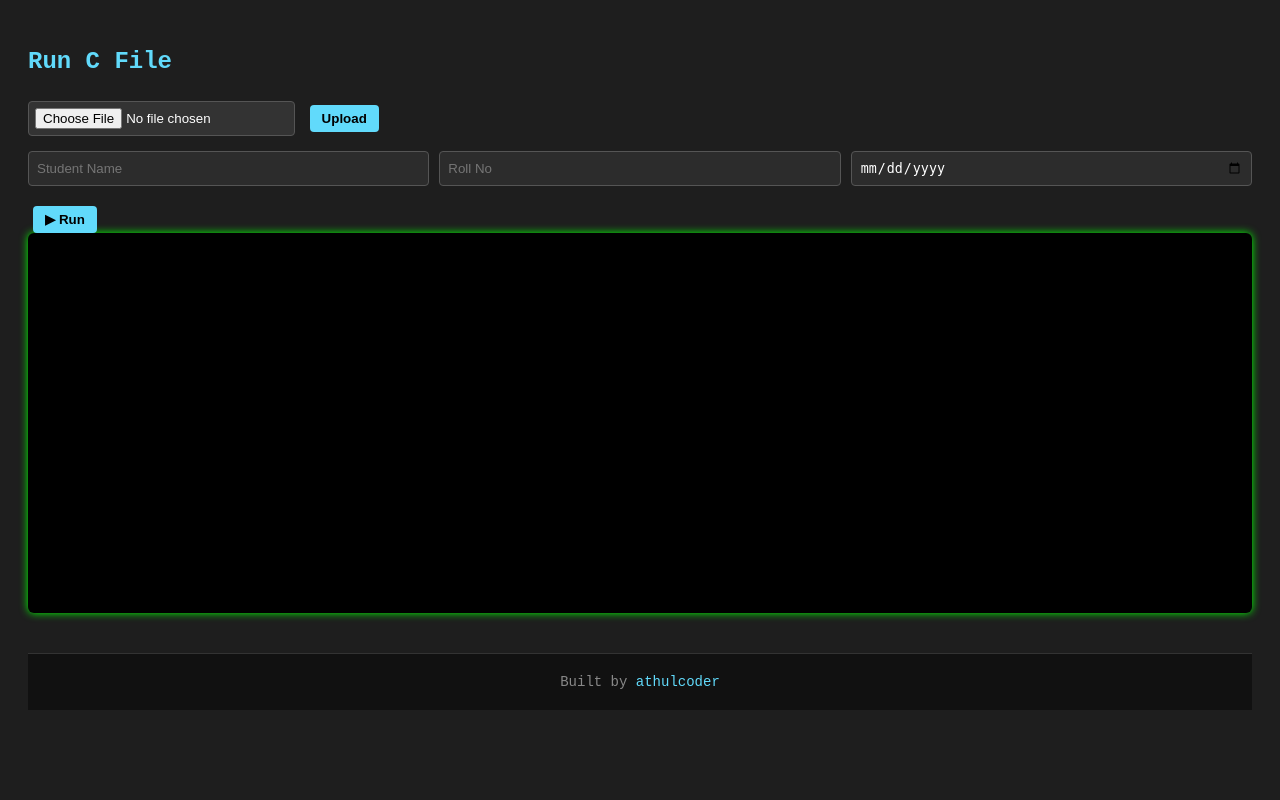
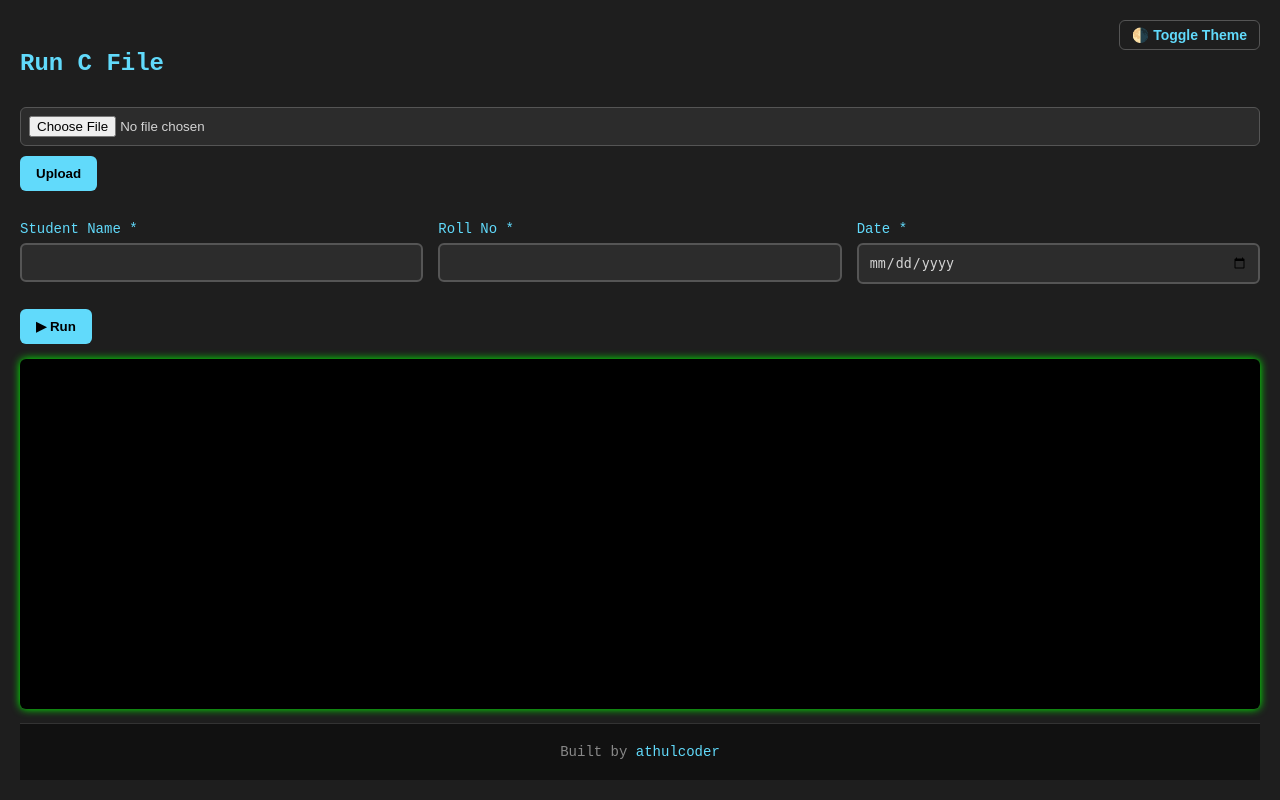
Before and after one commit to athulcoder/c_to_pdf, a Flask app: page / in a window 1280 px wide. Run offline with Flask 3, Linux system fonts and the light colour scheme; some libraries are stand-ins or nearby versions.

Commit message:
ui updated

```diff
--- a/generate_pdf.py
+++ b/generate_pdf.py
@@ -28,8 +28,8 @@ def generate_pdf(c_file_path, student_name, roll_no, date_str, output_text, outp
     style = ParagraphStyle(
         name='Code',
         fontName='Courier',
-        fontSize=10,
-        leading=9.5,
+        fontSize=12,
+        leading=14,
         spaceBefore=0,
         spaceAfter=0
     )
--- a/templates/index.html
+++ b/templates/index.html
@@ -2,22 +2,115 @@
 <html lang="en">
 <head>
   <meta charset="UTF-8" />
-  <title>C File to Pdf Converter</title>
+  <meta name="viewport" content="width=device-width, initial-scale=1.0"/>
+  <title>C File to PDF Converter</title>
   <script src="https://cdn.socket.io/4.5.4/socket.io.min.js"></script>
   <style>
+    :root {
+      --bg-color: #1e1e1e;
+      --text-color: #d4d4d4;
+      --accent: #61dafb;
+      --input-bg: #2c2c2c;
+      --input-border: #555;
+      --input-focus: #00bfff;
+    }
+
+    body.light {
+      --bg-color: #f4f4f4;
+      --text-color: #222;
+      --accent: #007acc;
+      --input-bg: #ffffff;
+      --input-border: #ccc;
+      --input-focus: #007acc;
+    }
+
+    * {
+      box-sizing: border-box;
+    }
+
     body {
-      font-family: "Courier New", monospace;
-      background: #1e1e1e;
-      color: #d4d4d4;
+      margin: 0;
       padding: 20px;
+      font-family: 'Courier New', monospace;
+      background: var(--bg-color);
+      color: var(--text-color);
+      display: flex;
+      flex-direction: column;
+      min-height: 100vh;
     }
 
     h2 {
-      color: #61dafb;
+      margin-top: 0;
+      color: var(--accent);
+    }
+
+    form, .form-group, button {
+      margin-top: 10px;
+    }
+
+    input[type="file"] {
+      background: var(--input-bg);
+      color: var(--text-color);
+      border: 1px solid var(--input-border);
+      padding: 8px;
+      border-radius: 6px;
+      width: 100%;
+    }
+
+    .form-grid {
+      display: grid;
+      grid-template-columns: repeat(auto-fit, minmax(250px, 1fr));
+      gap: 15px;
+      margin-top: 20px;
+    }
+
+    .form-group label {
+      display: block;
+      margin-bottom: 6px;
+      font-size: 14px;
+      color: var(--accent);
+    }
+
+    .form-group input {
+      width: 100%;
+      background: var(--input-bg);
+      color: var(--text-color);
+      border: 2px solid var(--input-border);
+      padding: 10px;
+      border-radius: 6px;
+      transition: border 0.3s, box-shadow 0.3s;
+    }
+
+    .form-group input:focus {
+      border-color: var(--input-focus);
+      box-shadow: 0 0 6px var(--input-focus);
+      outline: none;
+    }
+
+    .actions {
+      margin-top: 15px;
+      display: flex;
+      flex-wrap: wrap;
+      gap: 10px;
+    }
+
+    button {
+      background: var(--accent);
+      color: #000;
+      padding: 10px 16px;
+      border: none;
+      border-radius: 6px;
+      font-weight: bold;
+      cursor: pointer;
+      transition: background 0.3s;
+    }
+
+    button:hover {
+      background: var(--input-focus);
     }
 
     .terminal {
-      background: #000000;
+      background: #000;
       color: #00ff00;
       padding: 15px;
       height: 350px;
@@ -28,66 +121,67 @@
       font-size: 14px;
       line-height: 1.4;
       caret-color: #00ff00;
-    }
-
-    .terminal:focus {
-      outline: none;
-    }
-
-    form,
-    button {
-      margin-top: 10px;
-    }
-
-    input[type="file"] {
-      background: #333;
-      color: #fff;
-      border: 1px solid #555;
-      padding: 6px;
-      border-radius: 4px;
-    }
-
-    button {
-      background: #61dafb;
-      border: none;
-      padding: 6px 12px;
-      border-radius: 4px;
-      font-weight: bold;
-      cursor: pointer;
-      color: #000;
-      margin-left: 5px;
-    }
-
-    button:hover {
-      background: #21a1f1;
-    }
-
-    .form-grid {
-      display: grid;
-      grid-template-columns: repeat(auto-fit, minmax(200px, 1fr));
-      gap: 10px;
       margin-top: 15px;
-    }
-
-    .form-grid input {
-      background: #2c2c2c;
-      color: #fff;
-      border: 1px solid #555;
-      padding: 8px;
-      border-radius: 4px;
-    }
-
-    .actions {
-      margin-top: 10px;
     }
 
     #generateBtn {
       display: none;
     }
+
+    footer {
+      margin-top: auto;
+      padding: 20px;
+      text-align: center;
+      background: #111;
+      color: #888;
+      font-size: 14px;
+      border-top: 1px solid #333;
+    }
+
+    footer a {
+      color: var(--accent);
+      text-decoration: none;
+    }
+
+    .toggle-container {
+      display: flex;
+      justify-content: flex-end;
+      margin-top: -10px;
+    }
+
+    .toggle-container button {
+      background: transparent;
+      border: 1px solid var(--input-border);
+      color: var(--accent);
+      font-size: 14px;
+      padding: 6px 12px;
+    }
+
+    #mobileInput {
+      position: absolute;
+      opacity: 0;
+      height: 1px;
+      width: 1px;
+      top: -9999px;
+    }
+
+    @media (max-width: 600px) {
+      .form-grid {
+        grid-template-columns: 1fr;
+      }
+
+      .actions {
+        flex-direction: column;
+      }
+    }
   </style>
 </head>
 
 <body>
+  <div class="toggle-container">
+    <button onclick="toggleDarkMode()">🌗 Toggle Theme</button>
+  </div>
+
   <h2>Run C File</h2>
 
   <form id="uploadForm">
@@ -96,9 +190,18 @@
   </form>
 
   <div class="form-grid">
-    <input type="text" id="name" placeholder="Student Name" required />
-    <input type="text" id="rollno" placeholder="Roll No" required />
-    <input type="date" id="date" required />
+    <div class="form-group">
+      <label for="name">Student Name *</label>
+      <input type="text" id="name" required />
+    </div>
+    <div class="form-group">
+      <label for="rollno">Roll No *</label>
+      <input type="text" id="rollno" required />
+    </div>
+    <div class="form-group">
+      <label for="date">Date *</label>
+      <input type="date" id="date" required />
+    </div>
   </div>
 
   <div class="actions">
@@ -107,6 +210,11 @@
   </div>
 
   <div class="terminal" id="terminal" tabindex="0"></div>
+  <input type="text" id="mobileInput" autocomplete="off" />
+
+  <footer>
+    Built by <a href="https://github.com/athulcoder" target="_blank">athulcoder</a>
+  </footer>
 
   <script>
     const socket = io();
@@ -115,8 +223,8 @@
 
     const terminal = document.getElementById("terminal");
     const generateBtn = document.getElementById("generateBtn");
+    const mobileInput = document.getElementById("mobileInput");
 
-    // Handle file upload
     document.getElementById("uploadForm").addEventListener("submit", async function (e) {
       e.preventDefault();
       const formData = new FormData(this);
@@ -137,7 +245,6 @@
       }
     });
 
-    // Run the compiled binary
     function runCode() {
       if (!sessionId) {
         alert("Please upload and compile a file first.");
@@ -145,23 +252,21 @@
       }
       terminal.focus();
       socket.emit("start_execution", { session: sessionId });
-
-      // Show PDF button only after run is clicked
+      mobileInput.focus();
       generateBtn.style.display = "inline-block";
     }
 
-    // Append text to terminal
     function appendToTerminal(text) {
       terminal.textContent += text;
       terminal.scrollTop = terminal.scrollHeight;
     }
 
-    // Handle incoming output from server
     socket.on("terminal_output", function (data) {
       appendToTerminal(data);
     });
 
-    // Terminal input handling
+    terminal.addEventListener("click", () => mobileInput.focus());
+
     terminal.addEventListener("keydown", function (e) {
       if (!sessionId) return;
 
@@ -183,16 +288,39 @@
       e.preventDefault();
     });
 
+    mobileInput.addEventListener("input", function () {
+      const value = this.value;
+      if (value.endsWith("\n")) {
+        socket.emit("send_input", {
+          session: sessionId,
+          input: inputBuffer + "\n",
+        });
+        appendToTerminal(inputBuffer + "\n");
+        inputBuffer = "";
+        this.value = "";
+      } else {
+        const newChar = value[value.length - 1];
+        inputBuffer += newChar;
+        appendToTerminal(newChar);
+      }
+    });
+
     function generatePDF() {
       if (!sessionId) {
         alert("Run a program first.");
         return;
       }
 
-      const name = document.getElementById("name").value;
-      const rollno = document.getElementById("rollno").value;
+      const name = document.getElementById("name").value.trim();
+      const rollno = document.getElementById("rollno").value.trim();
       const date = document.getElementById("date").value;
-      const output = document.getElementById("terminal").innerText;
+
+      if (!name || !rollno || !date) {
+        alert("Please fill in all required fields.");
+        return;
+      }
+
+      const output = terminal.innerText;
 
       socket.emit("generate_pdf", {
         session: sessionId,
@@ -210,25 +338,10 @@
         alert("Failed to generate PDF: " + data.error);
       }
     });
+
+    function toggleDarkMode() {
+      document.body.classList.toggle("light");
+    }
   </script>
-
-    <!-- Footer -->
-  <footer style="
-    margin-top: 40px;
-    padding: 20px;
-    text-align: center;
-    background: #111;
-    color: #888;
-    font-family: 'Courier New', monospace;
-    font-size: 14px;
-    border-top: 1px solid #333;
-  ">
-    Built by
-    <a href="https://github.com/athulcoder" target="_blank" style="color: #61dafb; text-decoration: none;">
-      athulcoder
-    </a>
-  </footer>
-
 </body>
-
 </html>
```
